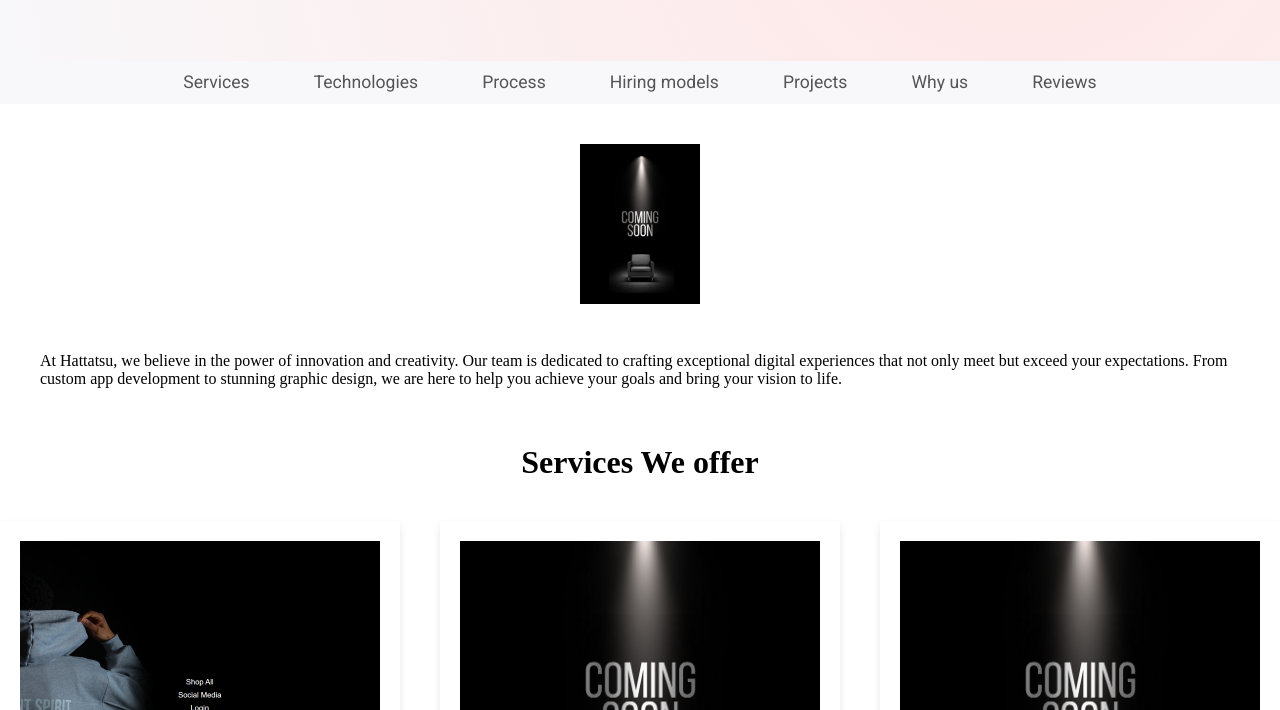
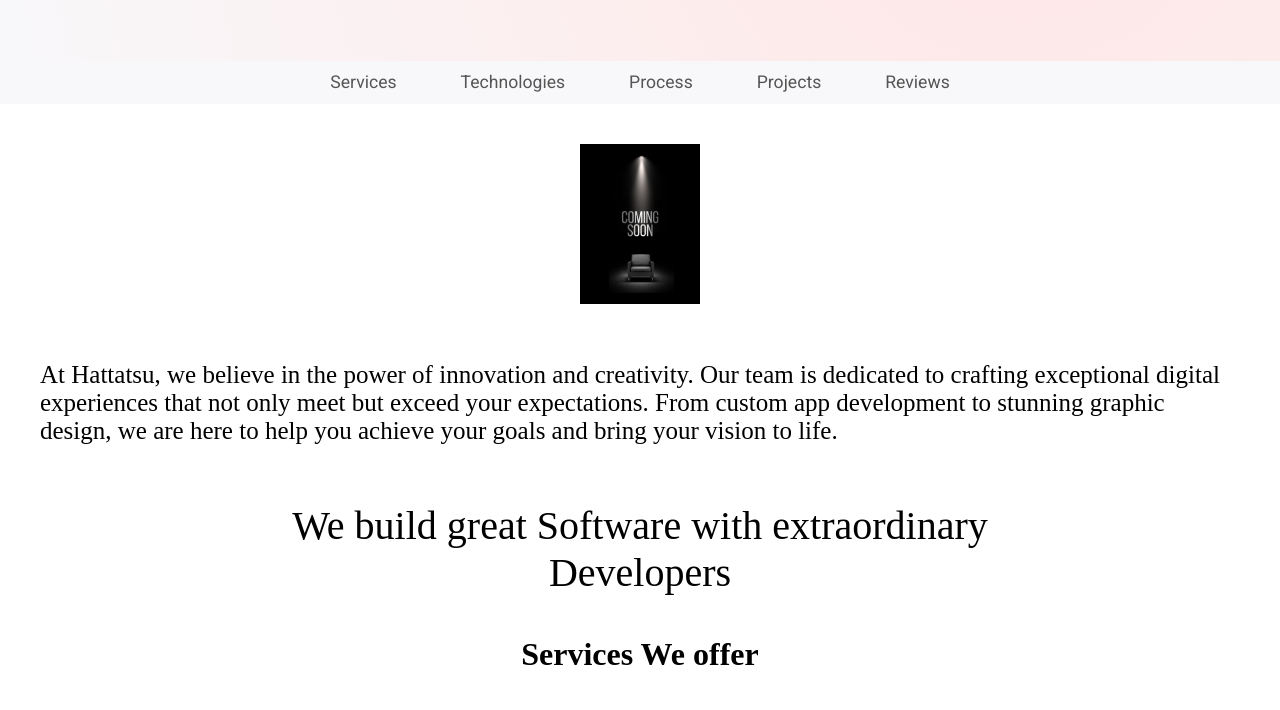
Before and after one commit to JealousZe/Hattatsu, a plain HTML site: page index.html in a window 1280 px wide. Shown: the part 464-1174 px from the top of the page. Drawn offline with Linux system fonts and the light colour scheme; a web font is replaced by a local one.

Commit message:
Add files via upload

```diff
--- a/index.css
+++ b/index.css
@@ -220,6 +220,16 @@ body {
   gap: 2rem;
   max-width: 1200px;
   margin: 40px auto 0 auto;
+  font-size: 25px;
+}
+
+.hero-subtitle{
+  text-align: center;
+  max-width: 700px;
+  margin: 0 auto;
+  font-size:40px;
+  font-family: "DM Serif Text", serif;
+  font-weight: 400;
 }
 
 .hero-section img {
@@ -447,3 +457,9 @@ text-decoration: none;
   font-family: "DM Serif Text", serif;
   font-weight: 700;
 }
+
+/* ...existing code... */
+.tech-content {
+  display: none;
+}
+/* ...existing code... */
--- a/index.html
+++ b/index.html
@@ -57,9 +57,7 @@
   <a href="#Services">Services</a>
   <a href="#Technologies">Technologies</a>
   <a href="#Process">Process</a>
-  <a href="#Hiring">Hiring models</a>
   <a href="#Projects">Projects</a>
-  <a href="#Whyus">Why us</a>
   <a href="#Reviews">Reviews</a>
 </nav>
 
@@ -67,11 +65,14 @@
 
 </p>
 
-<div class="hero-section">
+<div class="hero-section" id="Why us">
     <img src="coming soon.webp" alt="Hero Image" >
     <p>
         At Hattatsu, we believe in the power of innovation and creativity. Our team is dedicated to crafting exceptional digital experiences that not only meet but exceed your expectations. From custom app development to stunning graphic design, we are here to help you achieve your goals and bring your vision to life.
     </p>
+<p class="hero-subtitle">
+  We build great Software with extraordinary Developers
+  </p>
 </div>
 <!-- ...existing code... -->
  <h3 class="services-heading" id="Services">Services We offer</h3>
```
